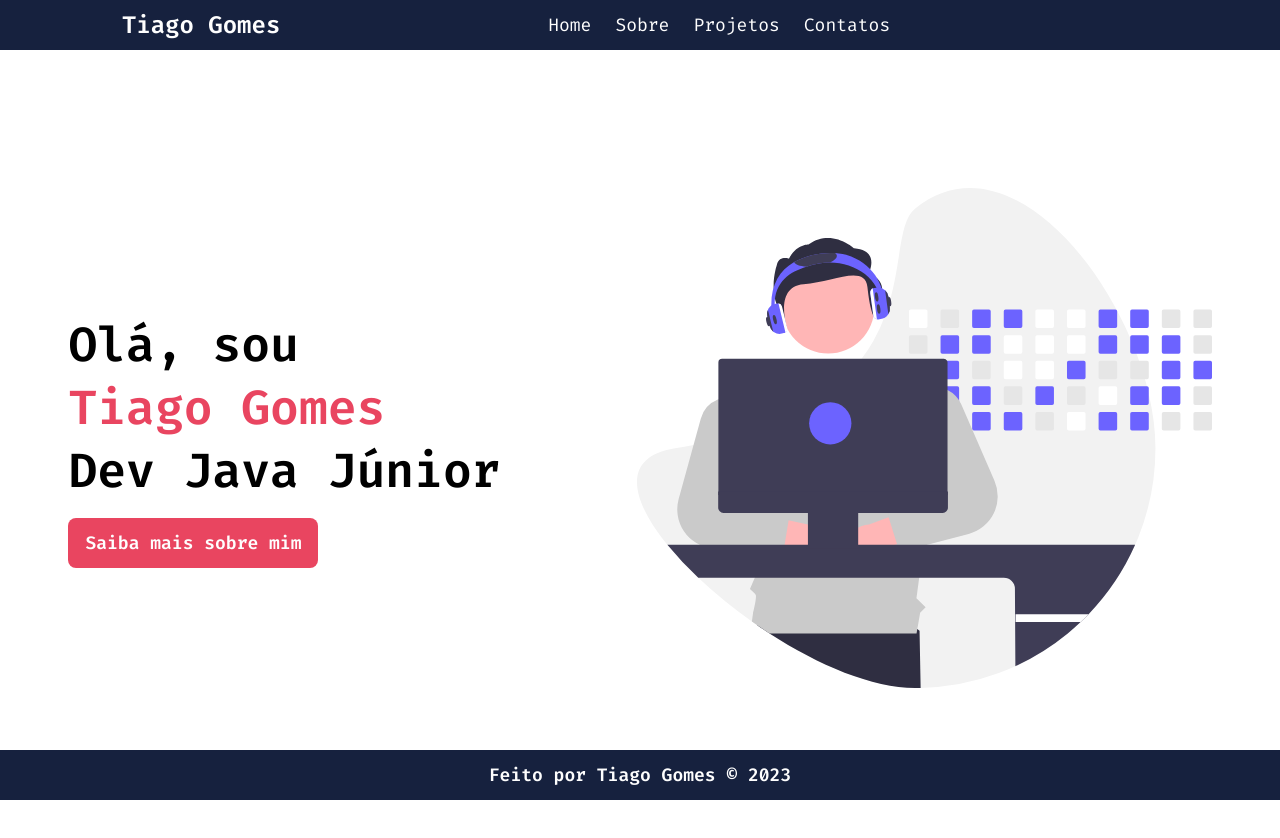
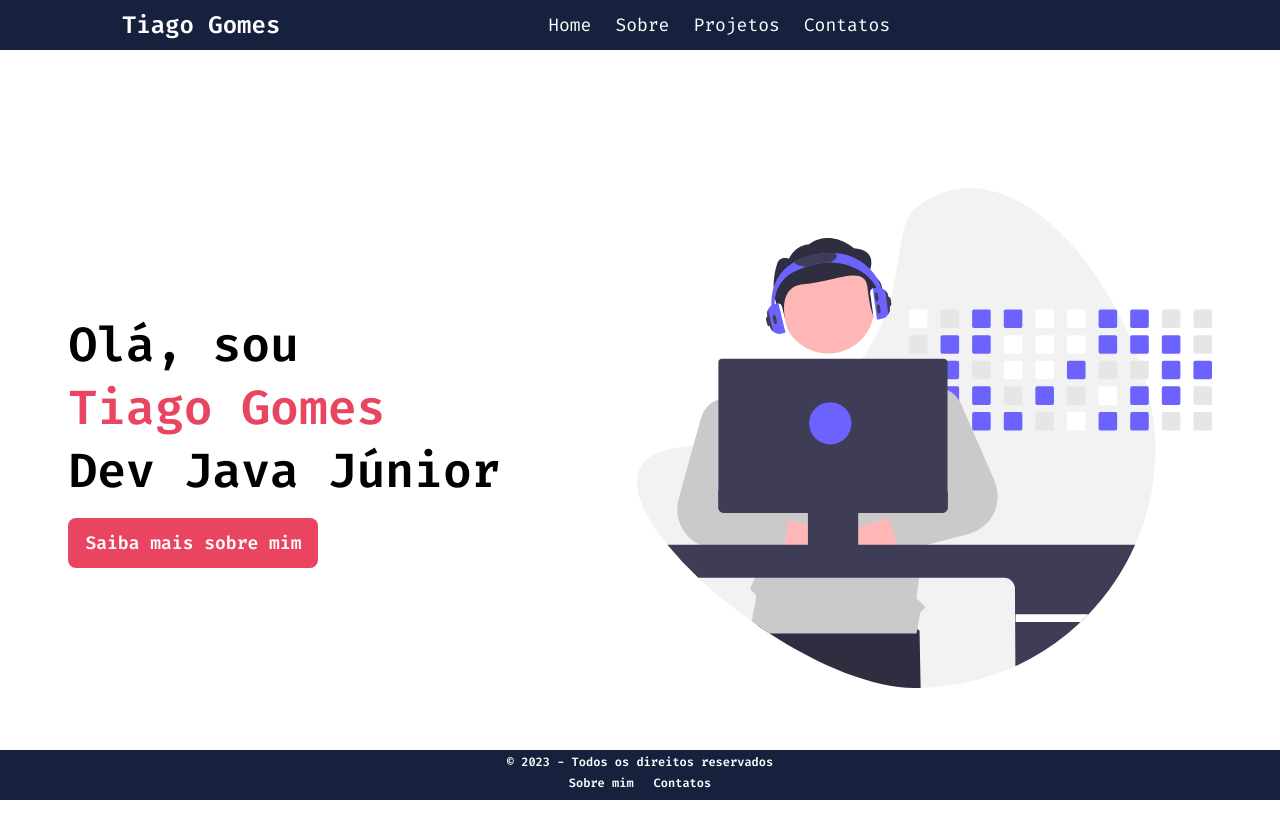
Before and after one commit to tiagogomes187/portifolio, a React (Vite) app: page / in a window 1280 px wide. Shown: the top 838 px of the page. Built offline with nearby package versions, Linux system fonts and the light colour scheme.

Commit message:
Ajuste do componente Footer

```diff
--- a/src/components/Footer/Footer.module.css
+++ b/src/components/Footer/Footer.module.css
@@ -4,13 +4,36 @@
     background-color: var(--primary);
     color: var(--white);
     font-weight: bold;
-    font-size: 1.125rem; /* 18px */
+    font-size: 12px; /* 18px */
 
     display: flex;
     align-items: center;
     justify-content: center;
     position: fixed;
     bottom: 0;
+    padding: 20px;
+	text-align: center;
+	margin-top: 50px;
+}
+
+.footer p {
+margin: 0%;
+}
+
+ul {
+	list-style: none;
+	padding: 0;
+	margin: 5px;
+}
+
+li {
+	display: inline-block;
+	margin: 0 10px;
+}
+
+a {
+	color: #fff;
+	text-decoration: none;
 }
 
 /* responsividade */
--- a/src/components/Footer/index.jsx
+++ b/src/components/Footer/index.jsx
@@ -1,11 +1,23 @@
-import styles from './Footer.module.css'
+import styles from "./Footer.module.css";
 
 function Footer() {
-    return (
-        <footer className={styles.footer}>
-            Feito por Tiago Gomes © 2023
-        </footer>
-    )
+  return (
+    <footer className={styles.footer}>
+        <div>
+      <p>&copy; 2023 - Todos os direitos reservados</p>
+      <nav>
+        <ul>
+          <li>
+            <a href="/sobre">Sobre mim</a>
+          </li>
+          <li>
+            <a href="/contatos">Contatos</a>
+          </li>
+        </ul>
+      </nav>
+      </div>
+    </footer>
+  );
 }
 
-export default Footer
+export default Footer;
```
